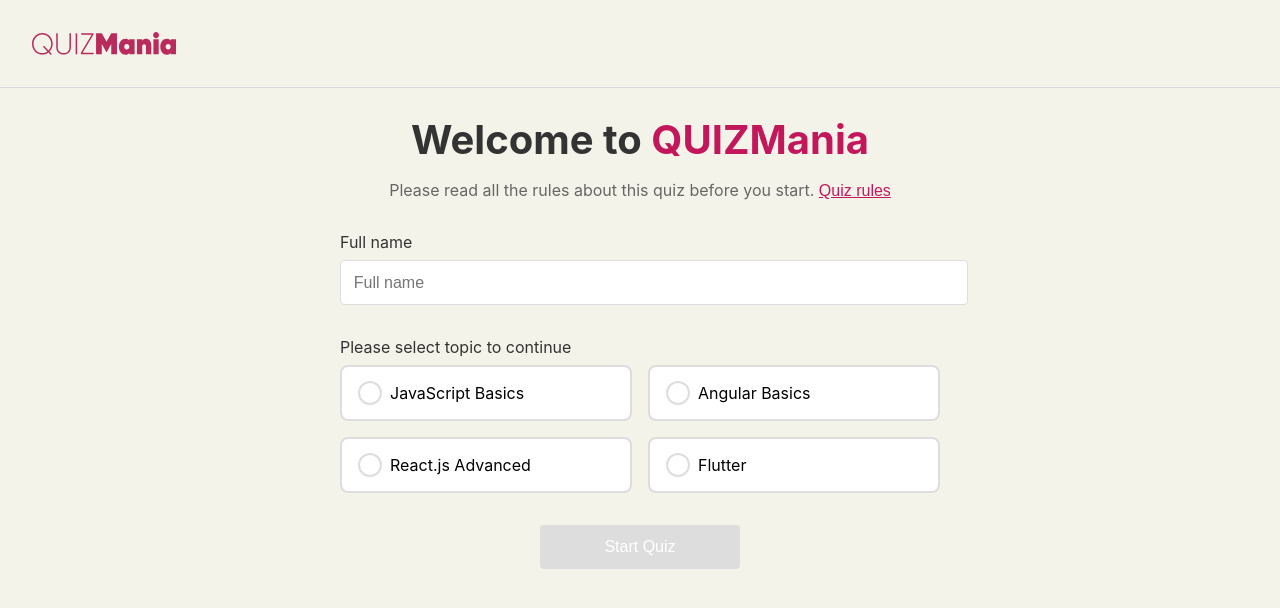
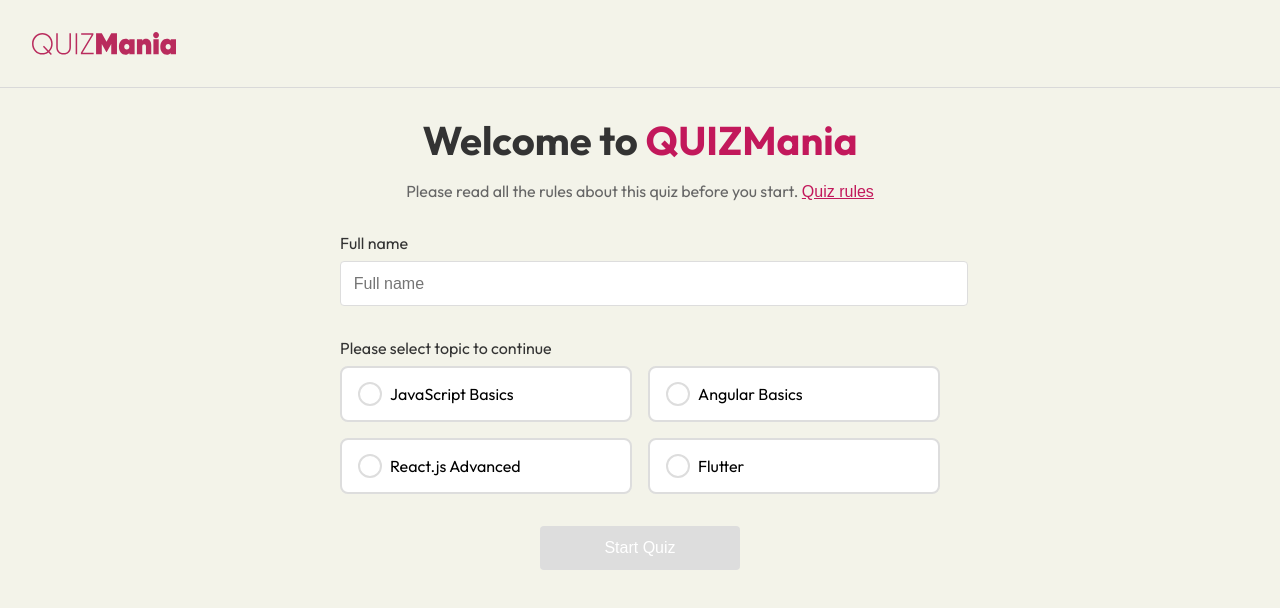
Before and after one commit to Miral26/quiz, a React (Create React App) app: page / in a window 1280 px wide. Shown: the top 608 px of the page. Built offline with nearby package versions, Linux system fonts and the light colour scheme.

Commit message:
Update font styles in index.css to use "Outfit" and add Google Fonts preconnect links in index.html for improved performance and typography.

```diff
--- a/public/index.html
+++ b/public/index.html
@@ -24,6 +24,12 @@
       work correctly both with client-side routing and a non-root public URL.
       Learn how to configure a non-root public URL by running `npm run build`.
     -->
+    <link rel="preconnect" href="https://fonts.googleapis.com" />
+    <link rel="preconnect" href="https://fonts.gstatic.com" crossorigin />
+    <link
+      href="https://fonts.googleapis.com/css2?family=Outfit:wght@100..900&display=swap"
+      rel="stylesheet"
+    />
     <title>React App</title>
   </head>
   <body>
--- a/src/index.css
+++ b/src/index.css
@@ -1,16 +1,9 @@
 body {
   margin: 0;
-  font-family: -apple-system, BlinkMacSystemFont, 'Segoe UI', 'Roboto', 'Oxygen',
-    'Ubuntu', 'Cantarell', 'Fira Sans', 'Droid Sans', 'Helvetica Neue',
-    sans-serif;
+  font-family: "Outfit", sans-serif;
   -webkit-font-smoothing: antialiased;
   -moz-osx-font-smoothing: grayscale;
   max-width: 1440px;
   margin: 0 auto;
   background-color: #F3F3E9;
 }
-
-code {
-  font-family: source-code-pro, Menlo, Monaco, Consolas, 'Courier New',
-    monospace;
-}
```
